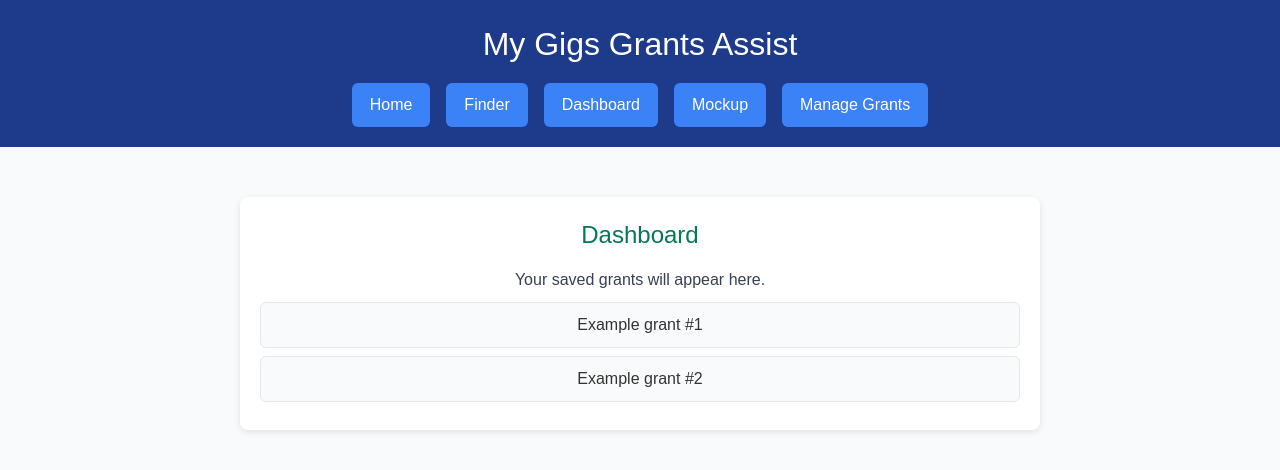
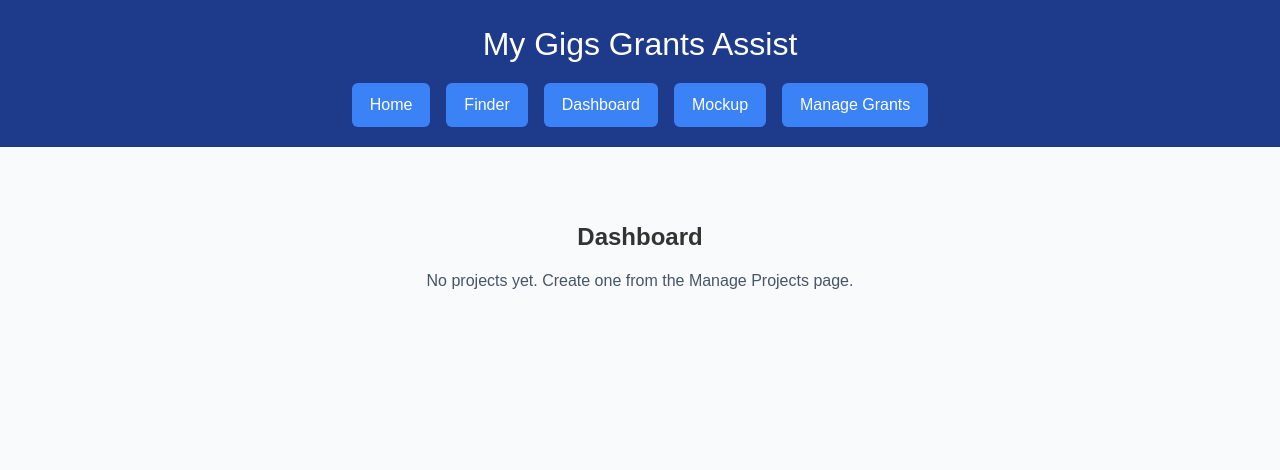
Before and after one commit to dvdlgilbert/My-Gigs-Grants-Assist, a React (Create React App) app: page / in a window 1280 px wide. Both pictures are taken after a click on the button "Dashboard". Shown: the top 470 px of the page. Built offline with nearby package versions, Linux system fonts and the light colour scheme.

Commit message:
Wire Dashboard to localStorage projects instead of static examples

```diff
--- a/src/Dashboard.tsx
+++ b/src/Dashboard.tsx
@@ -1,15 +1,52 @@
-import React from "react";
-import "./Dashboard.css";
+import React, { useState, useEffect } from "react";
+import type { GrantProject } from "./types";
 
-export default function Dashboard() {
+const STORAGE_KEY = "projects";
+
+const Dashboard: React.FC = () => {
+  const [projects, setProjects] = useState<GrantProject[]>([]);
+
+  // Load projects from localStorage on mount
+  useEffect(() => {
+    const saved = localStorage.getItem(STORAGE_KEY);
+    if (saved) {
+      try {
+        setProjects(JSON.parse(saved));
+      } catch {
+        console.warn("Invalid projects JSON in localStorage");
+      }
+    }
+  }, []);
+
   return (
-    <div className="dashboard-container">
-      <h2>Dashboard</h2>
-      <p>Your saved grants will appear here.</p>
-      <ul className="dashboard-list">
-        <li>Example grant #1</li>
-        <li>Example grant #2</li>
-      </ul>
+    <div className="p-6">
+      <h2 className="text-2xl font-bold mb-4">Dashboard</h2>
+
+      {projects.length === 0 ? (
+        <p className="text-slate-600">
+          No projects yet. Create one from the Manage Projects page.
+        </p>
+      ) : (
+        <div className="space-y-3">
+          {projects.map((project) => (
+            <div
+              key={project.id}
+              className="border rounded-md p-3 hover:bg-slate-100 cursor-pointer"
+            >
+              <h4 className="font-bold">{project.grantTitle}</h4>
+              <p className="text-sm text-slate-700">
+                Status: {project.status}
+              </p>
+              <p className="text-sm">{project.proposal}</p>
+              <p className="text-xs text-slate-500">
+                Last Edited: {new Date(project.lastEdited).toLocaleString()}
+              </p>
+            </div>
+          ))}
+        </div>
+      )}
     </div>
   );
-}
+};
+
+export default Dashboard;
```
